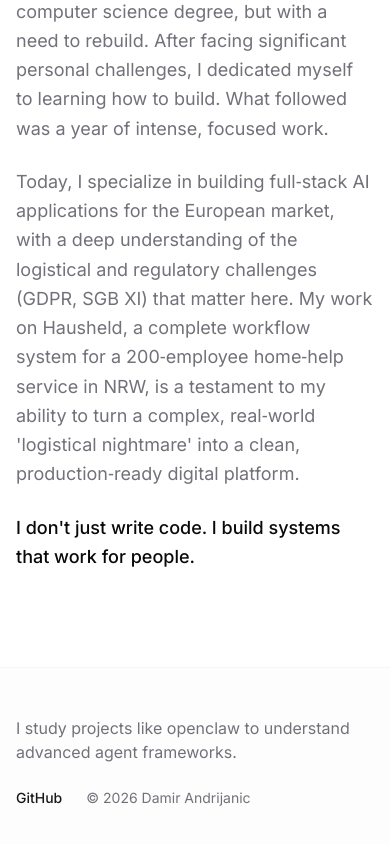
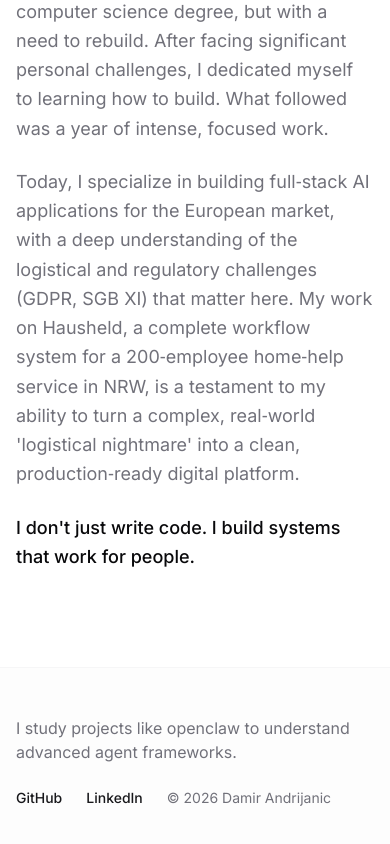
Before and after one commit to hans992/portfolio-2026, a Next.js app: page /en in a window 390 px wide. Shown: the part 3950-4794 px from the top of the page. Built offline with nearby package versions, Linux system fonts and the light colour scheme; no server answers.

Commit message:
Edit: Add Github and LinkedIn

```diff
--- a/components/footer.tsx
+++ b/components/footer.tsx
@@ -11,12 +11,20 @@ export function Footer() {
         <p className="text-base text-muted-foreground sm:text-lg">{t("openSource")}</p>
         <div className="mt-6 flex flex-wrap items-center gap-6">
           <a
-            href="https://github.com"
+            href="https://github.com/hans992"
             target="_blank"
             rel="noopener noreferrer"
             className="text-sm font-medium text-primary underline-offset-4 hover:underline"
           >
             GitHub
+          </a>
+          <a
+            href="https://www.linkedin.com/in/andrijanic-damir/"
+            target="_blank"
+            rel="noopener noreferrer"
+            className="text-sm font-medium text-primary underline-offset-4 hover:underline"
+          >
+            LinkedIn
           </a>
           <span className="text-sm text-muted-foreground">
             {t("copyright", { year: new Date().getFullYear() })}
--- a/components/header.tsx
+++ b/components/header.tsx
@@ -67,13 +67,22 @@ export function Header() {
             );
           })}
           <a
-            href="https://github.com"
+            href="https://github.com/hans992"
             target="_blank"
             rel="noopener noreferrer"
             className="min-h-[44px] min-w-[44px] inline-flex items-center justify-center text-muted-foreground transition-colors hover:text-foreground sm:min-w-0"
             aria-label="GitHub"
           >
             <span className="text-sm font-medium sm:text-base">{t("github")}</span>
+          </a>
+          <a
+            href="https://www.linkedin.com/in/andrijanic-damir/"
+            target="_blank"
+            rel="noopener noreferrer"
+            className="min-h-[44px] min-w-[44px] inline-flex items-center justify-center text-muted-foreground transition-colors hover:text-foreground sm:min-w-0"
+            aria-label="LinkedIn"
+          >
+            <span className="text-sm font-medium sm:text-base">{t("linkedin")}</span>
           </a>
           <ThemeToggle />
           <Link
@@ -140,7 +149,7 @@ export function Header() {
             })}
             <li>
               <a
-                href="https://github.com"
+                href="https://github.com/hans992"
                 target="_blank"
                 rel="noopener noreferrer"
                 className="flex min-h-[48px] items-center rounded-md px-3 text-base font-medium text-muted-foreground transition-colors hover:bg-accent hover:text-foreground"
@@ -149,6 +158,17 @@ export function Header() {
                 {t("github")}
               </a>
             </li>
+            <li>
+              <a
+                href="https://www.linkedin.com/in/andrijanic-damir/"
+                target="_blank"
+                rel="noopener noreferrer"
+                className="flex min-h-[48px] items-center rounded-md px-3 text-base font-medium text-muted-foreground transition-colors hover:bg-accent hover:text-foreground"
+                onClick={closeMobile}
+              >
+                {t("linkedin")}
+              </a>
+            </li>
           </ul>
         </nav>
       </div>
--- a/messages/de.json
+++ b/messages/de.json
@@ -6,6 +6,7 @@
     "contact": "Kontakt",
     "services": "Leistungen",
     "github": "GitHub",
+    "linkedin": "LinkedIn",
     "backToProjects": "Zurück zu den Projekten"
   },
   "hero": {
--- a/messages/en.json
+++ b/messages/en.json
@@ -6,6 +6,7 @@
     "contact": "Contact",
     "services": "Services",
     "github": "GitHub",
+    "linkedin": "LinkedIn",
     "backToProjects": "Back to projects"
   },
   "hero": {
```
